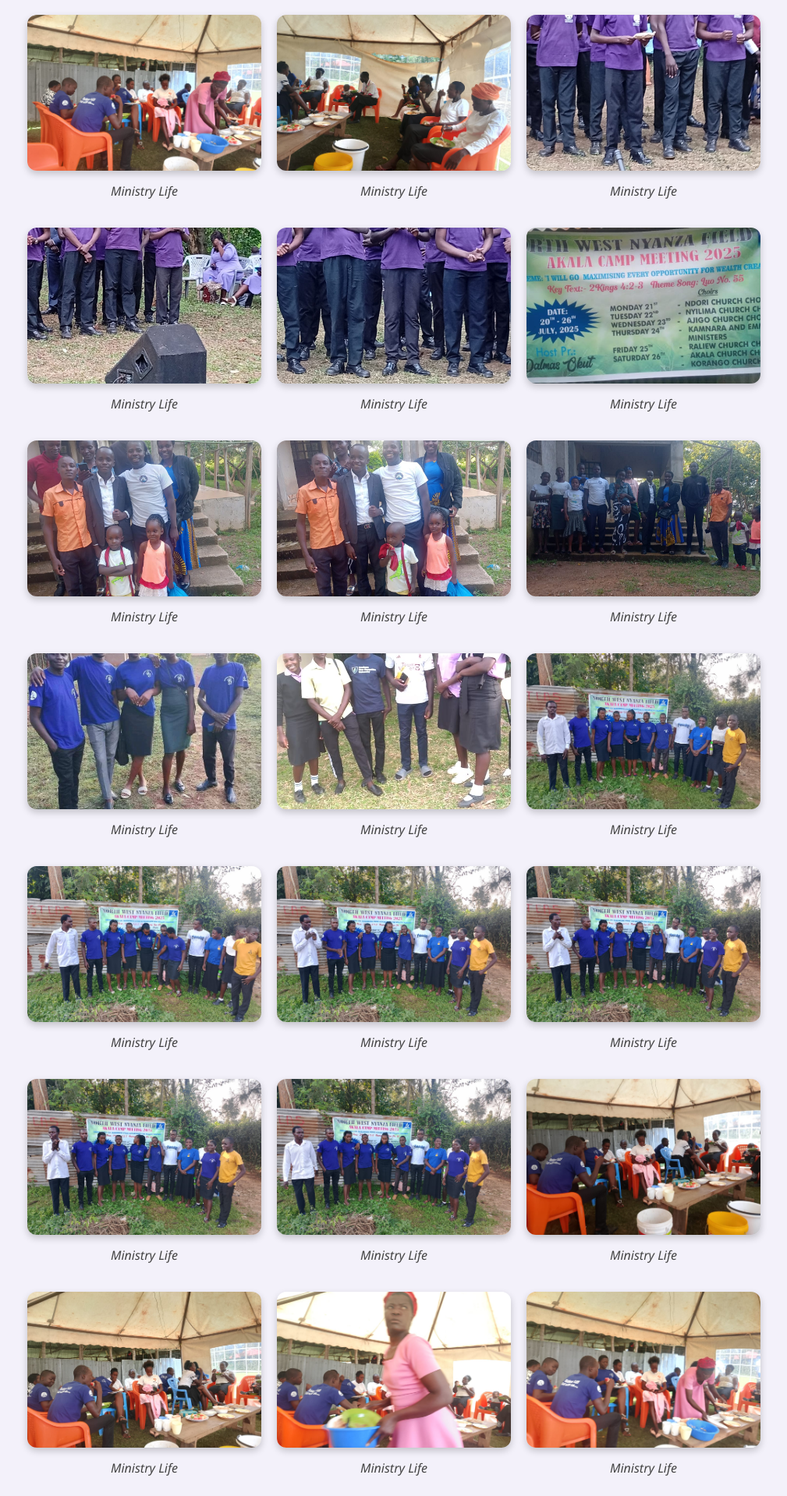
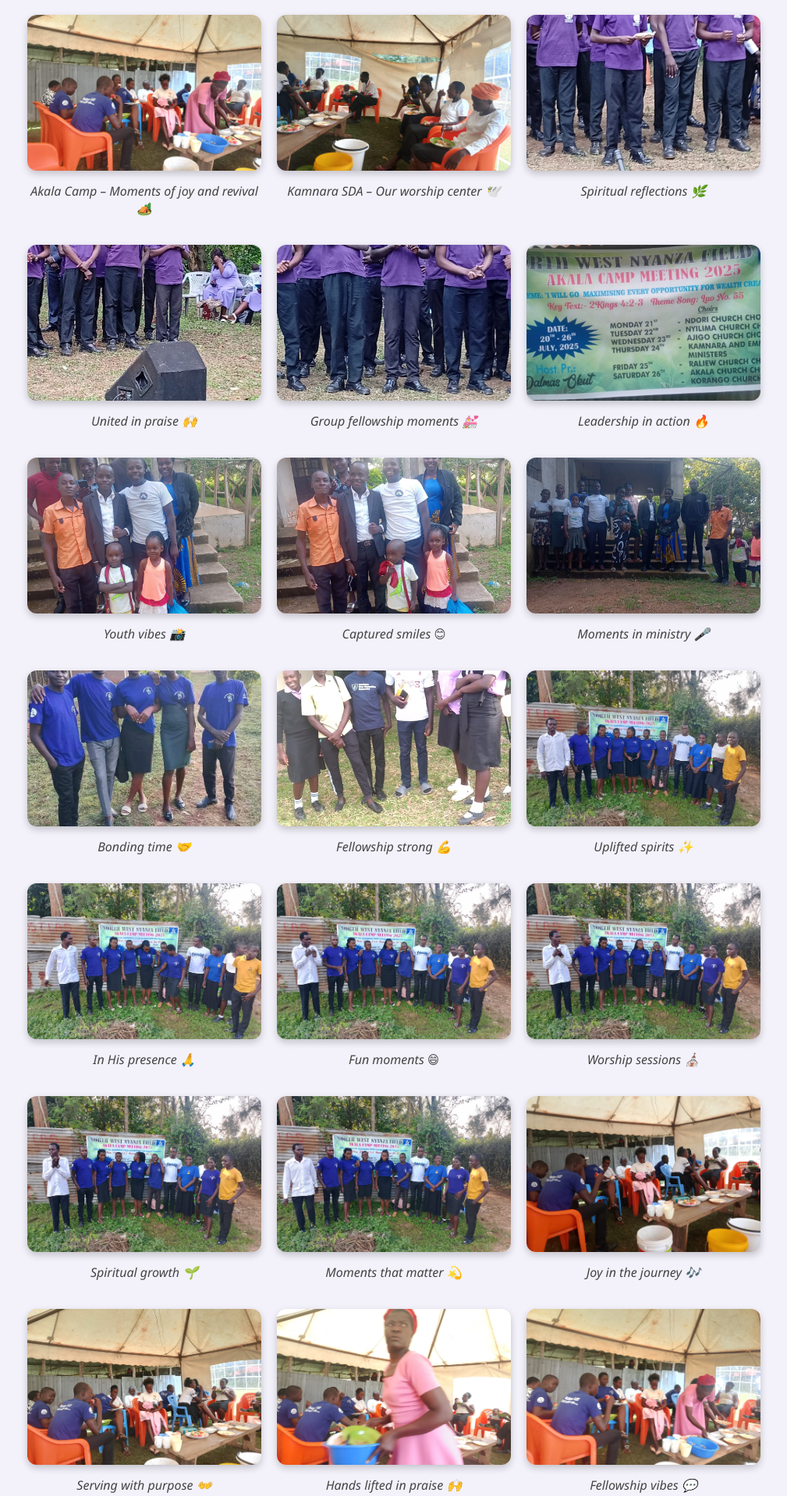
Before and after one commit to emmanuelministers/emmanuel-ministry-platform, a Flask app: page / in a window 1280 px wide. Shown: the part 1193-3112 px from the top of the page at 78% size, without its empty margins (135-1144 px from the left). Run offline with Flask 3, Linux system fonts and the light colour scheme.

Commit message:
Update index.html

```diff
--- a/templates/index.html
+++ b/templates/index.html
@@ -187,26 +187,122 @@
  <section class="section gallery">
   <h2>Our Ministry in Action</h2>
   <div class="gallery-grid">
-      {% for img in [
-        'akalacamp.jpg', 'kamnarasda.jpg', 'IMG-20250719-WA0009.jpg',
-        'IMG-20250719-WA0010.jpg', 'IMG-20250719-WA0011.jpg',
-        'IMG-20250722-WA0000.jpg', 'IMG-20250724-WA0001.jpg',
-        'IMG-20250724-WA0002.jpg', 'IMG-20250724-WA0004.jpg',
-        'IMG-20250724-WA0007.jpg', 'IMG-20250724-WA0008.jpg',
-        'IMG-20250724-WA0011.jpg', 'IMG-20250724-WA0015.jpg',
-        'IMG-20250724-WA0017.jpg', 'IMG-20250724-WA0018.jpg',
-        'IMG-20250724-WA0019.jpg', 'IMG-20250724-WA0020.jpg',
-        'IMG-20250724-WA0022.jpg', 'IMG-20250724-WA0023.jpg',
-        'IMG-20250724-WA0024.jpg', 'IMG-20250724-WA0027.jpg',
-        'Snapchat-79203842.jpg', 'belpha.jpg', 'lydia.jpg',
-        'mercy.jpg', 'nicholas.jpg', 'musicdirector.jpg',
-        'our-team.jpg', 'members.jpg'
-      ] %}
     <div class="gallery-item">
-        <img src="{{ url_for('static', filename=img) }}" alt="Ministry Photo">
-        <p>Ministry Life</p>
+      <img src="/static/akalacamp.jpg" alt="Akala Camp">
+      <p>Akala Camp – Moments of joy and revival 🏕️</p>
     </div>
-      {% endfor %}
+    <div class="gallery-item">
+      <img src="/static/kamnarasda.jpg" alt="Kamnara SDA">
+      <p>Kamnara SDA – Our worship center 🕊️</p>
+    </div>
+    <div class="gallery-item">
+      <img src="/static/IMG-20250719-WA0009.jpg" alt="">
+      <p>Spiritual reflections 🌿</p>
+    </div>
+    <div class="gallery-item">
+      <img src="/static/IMG-20250719-WA0010.jpg" alt="">
+      <p>United in praise 🙌</p>
+    </div>
+    <div class="gallery-item">
+      <img src="/static/IMG-20250719-WA0011.jpg" alt="">
+      <p>Group fellowship moments 💒</p>
+    </div>
+    <div class="gallery-item">
+      <img src="/static/IMG-20250722-WA0000.jpg" alt="">
+      <p>Leadership in action 🔥</p>
+    </div>
+    <div class="gallery-item">
+      <img src="/static/IMG-20250724-WA0001.jpg" alt="">
+      <p>Youth vibes 📸</p>
+    </div>
+    <div class="gallery-item">
+      <img src="/static/IMG-20250724-WA0002.jpg" alt="">
+      <p>Captured smiles 😊</p>
+    </div>
+    <div class="gallery-item">
+      <img src="/static/IMG-20250724-WA0004.jpg" alt="">
+      <p>Moments in ministry 🎤</p>
+    </div>
+    <div class="gallery-item">
+      <img src="/static/IMG-20250724-WA0007.jpg" alt="">
+      <p>Bonding time 🤝</p>
+    </div>
+    <div class="gallery-item">
+      <img src="/static/IMG-20250724-WA0008.jpg" alt="">
+      <p>Fellowship strong 💪</p>
+    </div>
+    <div class="gallery-item">
+      <img src="/static/IMG-20250724-WA0011.jpg" alt="">
+      <p>Uplifted spirits ✨</p>
+    </div>
+    <div class="gallery-item">
+      <img src="/static/IMG-20250724-WA0015.jpg" alt="">
+      <p>In His presence 🙏</p>
+    </div>
+    <div class="gallery-item">
+      <img src="/static/IMG-20250724-WA0017.jpg" alt="">
+      <p>Fun moments 😄</p>
+    </div>
+    <div class="gallery-item">
+      <img src="/static/IMG-20250724-WA0018.jpg" alt="">
+      <p>Worship sessions ⛪</p>
+    </div>
+    <div class="gallery-item">
+      <img src="/static/IMG-20250724-WA0019.jpg" alt="">
+      <p>Spiritual growth 🌱</p>
+    </div>
+    <div class="gallery-item">
+      <img src="/static/IMG-20250724-WA0020.jpg" alt="">
+      <p>Moments that matter 💫</p>
+    </div>
+    <div class="gallery-item">
+      <img src="/static/IMG-20250724-WA0022.jpg" alt="">
+      <p>Joy in the journey 🎶</p>
+    </div>
+    <div class="gallery-item">
+      <img src="/static/IMG-20250724-WA0023.jpg" alt="">
+      <p>Serving with purpose 👐</p>
+    </div>
+    <div class="gallery-item">
+      <img src="/static/IMG-20250724-WA0024.jpg" alt="">
+      <p>Hands lifted in praise 🙌</p>
+    </div>
+    <div class="gallery-item">
+      <img src="/static/IMG-20250724-WA0027.jpg" alt="">
+      <p>Fellowship vibes 💬</p>
+    </div>
+    <div class="gallery-item">
+      <img src="/static/Snapchat-79203842.jpg" alt="">
+      <p>Moments shared 💖</p>
+    </div>
+    <div class="gallery-item">
+      <img src="/static/belpha.jpg" alt="">
+      <p>Our Beloved Deputy 🎓</p>
+    </div>
+    <div class="gallery-item">
+      <img src="/static/lydia.jpg" alt="">
+      <p>Discipline with love 📘</p>
+    </div>
+    <div class="gallery-item">
+      <img src="/static/mercy.jpg" alt="">
+      <p>Secretarial services 📝</p>
+    </div>
+    <div class="gallery-item">
+      <img src="/static/nicholas.jpg" alt="">
+      <p>Devoted to growth 🌟</p>
+    </div>
+    <div class="gallery-item">
+      <img src="/static/musicdirector.jpg" alt="">
+      <p>Melody in mission 🎵</p>
+    </div>
+    <div class="gallery-item">
+      <img src="/static/our-team.jpg" alt="">
+      <p>Meet the team 💼</p>
+    </div>
+    <div class="gallery-item">
+      <img src="/static/members.jpg" alt="">
+      <p>Ministers together 🫂</p>
+    </div>
   </div>
 </section>
 
```
Lines whose indentation alone changed are shown as unchanged.
